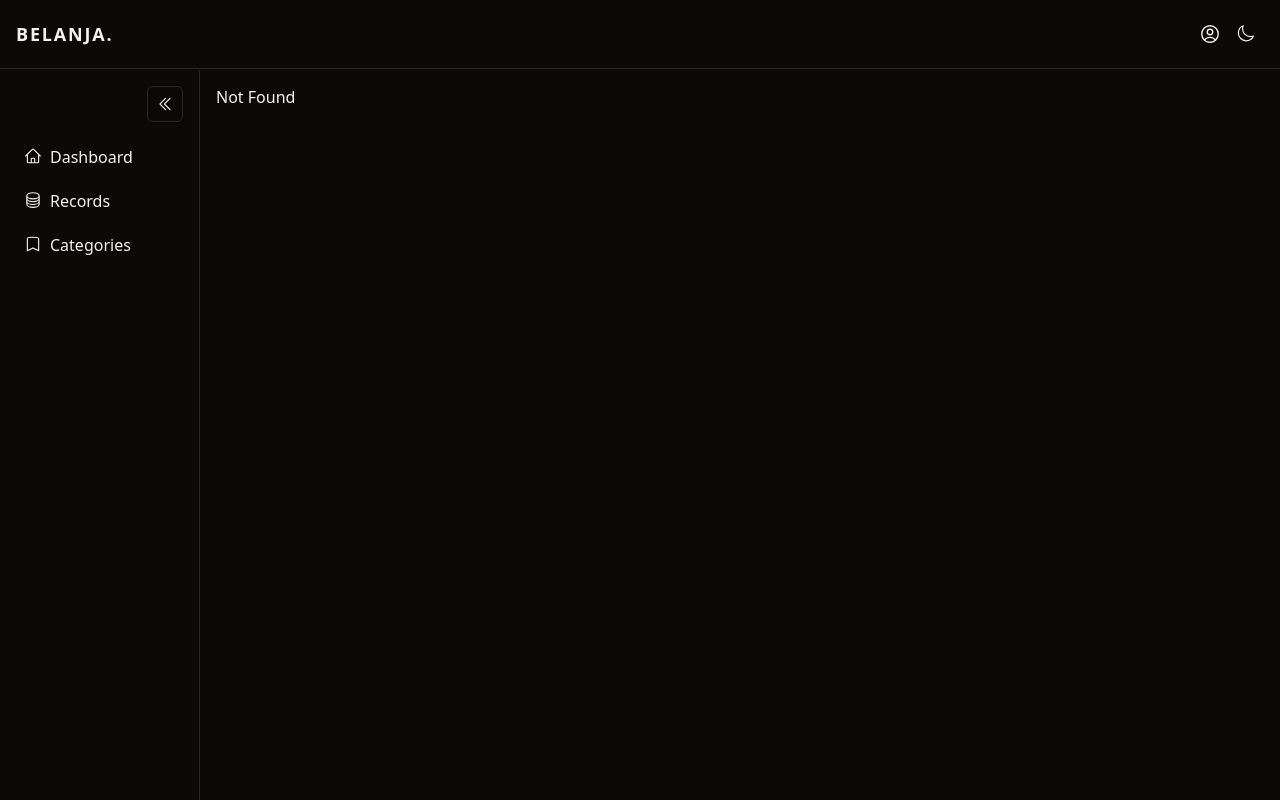
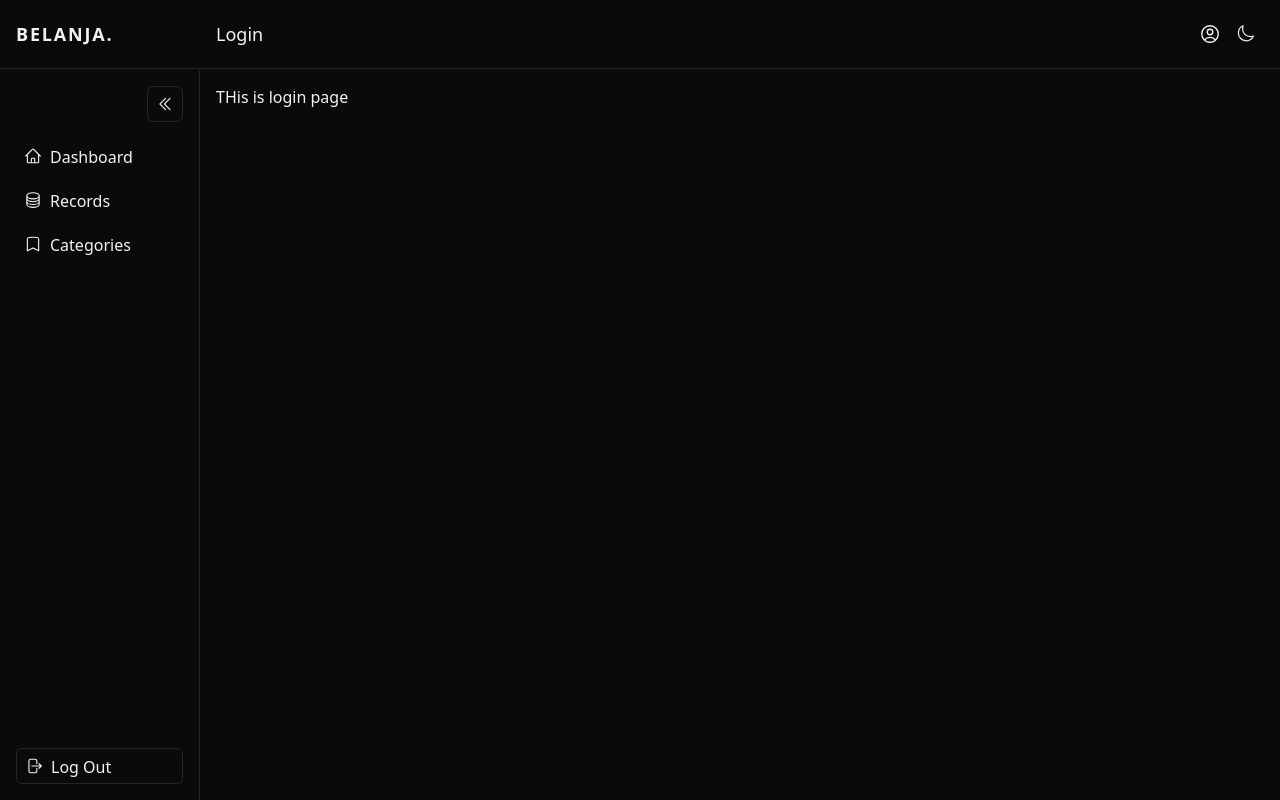
Before and after one commit to m-amirazmi/belanja, a React (Vite) app in the folder web-v02/: page /login in a window 1280 px wide. Before the commit this address had no page. Built offline with nearby package versions, Linux system fonts and the light colour scheme.

Commit message:
WEB | Add login button

```diff
--- a/web-v02/src/components/sidebar.tsx
+++ b/web-v02/src/components/sidebar.tsx
@@ -2,7 +2,11 @@ import { routes } from "@/lib/routes";
 import usePageStore from "@/store/page-store";
 import { Link } from "@tanstack/react-router";
 import { useState } from "react";
-import { HiChevronDoubleLeft, HiChevronDoubleRight } from "react-icons/hi2";
+import {
+  HiChevronDoubleLeft,
+  HiChevronDoubleRight,
+  HiArrowRightOnRectangle,
+} from "react-icons/hi2";
 import { Button } from "./ui/button";
 
 export default function Sidebar() {
@@ -20,8 +24,9 @@ export default function Sidebar() {
       }}
     >
       <div className="flex">
-        <button
-          className="ml-auto p-2 border rounded-md"
+        <Button
+          variant="outline"
+          className="ml-auto px-2 flex items-center gap-2 justify-start"
           onClick={handleToggleSidebar}
         >
           {openSidebar ? (
@@ -29,11 +34,12 @@ export default function Sidebar() {
           ) : (
             <HiChevronDoubleRight size={18} />
           )}
-        </button>
+        </Button>
       </div>
       <div className="flex gap-y-2 flex-col">
         {routes.map((i) => {
           const isCurrentPage = i.page === name;
+          if (i.isAuth) return;
           return (
             <Button
               key={i.path}
@@ -42,9 +48,7 @@ export default function Sidebar() {
               className={`px-2 flex items-center gap-2 justify-start ${isCurrentPage ? "bg-accent-foreground hover:bg-accent-foreground hover:text-accent" : "bg-background hover:bg-accent hover:text-accent-foreground hover:shadow-sm"}`}
             >
               <Link to={i.path} onClick={() => setPageName(i.page)}>
-                <div className="py-2">
-                  <i.icon size={18} />
-                </div>
+                <div className="py-2">{i.icon && <i.icon size={18} />}</div>
                 {openSidebar && (
                   <span className="mt-0.5 text-base">{i.page}</span>
                 )}
@@ -53,6 +57,18 @@ export default function Sidebar() {
           );
         })}
       </div>
+      <Button
+        asChild
+        variant="outline"
+        className="mt-auto px-2 flex items-center gap-2 justify-start"
+      >
+        <Link to="/login" onClick={() => setPageName("Login")}>
+          <div className="py-2">
+            <HiArrowRightOnRectangle size={18} />
+          </div>
+          {openSidebar && <span className="mt-0.5 text-base">Log Out</span>}
+        </Link>
+      </Button>
     </div>
   );
 }
--- a/web-v02/src/lib/routes.ts
+++ b/web-v02/src/lib/routes.ts
@@ -5,7 +5,18 @@ import {
 } from "react-icons/hi2";
 
 export const routes = [
-  { path: "/", page: "Dashboard", icon: HiOutlineHome },
-  { path: "/records", page: "Records", icon: HiOutlineCircleStack },
-  { path: "/categories", page: "Categories", icon: HiOutlineBookmark },
+  { isAuth: false, path: "/", page: "Dashboard", icon: HiOutlineHome },
+  {
+    isAuth: false,
+    path: "/records",
+    page: "Records",
+    icon: HiOutlineCircleStack,
+  },
+  {
+    isAuth: false,
+    path: "/categories",
+    page: "Categories",
+    icon: HiOutlineBookmark,
+  },
+  { isAuth: true, path: "/login", page: "Login", icon: HiOutlineBookmark },
 ];
--- a/web-v02/src/routeTree.gen.ts
+++ b/web-v02/src/routeTree.gen.ts
@@ -9,6 +9,7 @@ import { Route as rootRoute } from './routes/__root'
 // Create Virtual Routes
 
 const RecordsLazyImport = createFileRoute('/records')()
+const LoginLazyImport = createFileRoute('/login')()
 const CategoriesLazyImport = createFileRoute('/categories')()
 const AboutLazyImport = createFileRoute('/about')()
 const IndexLazyImport = createFileRoute('/')()
@@ -19,6 +20,11 @@ const RecordsLazyRoute = RecordsLazyImport.update({
   path: '/records',
   getParentRoute: () => rootRoute,
 } as any).lazy(() => import('./routes/records.lazy').then((d) => d.Route))
+
+const LoginLazyRoute = LoginLazyImport.update({
+  path: '/login',
+  getParentRoute: () => rootRoute,
+} as any).lazy(() => import('./routes/login.lazy').then((d) => d.Route))
 
 const CategoriesLazyRoute = CategoriesLazyImport.update({
   path: '/categories',
@@ -51,6 +57,10 @@ declare module '@tanstack/react-router' {
       preLoaderRoute: typeof CategoriesLazyImport
       parentRoute: typeof rootRoute
     }
+    '/login': {
+      preLoaderRoute: typeof LoginLazyImport
+      parentRoute: typeof rootRoute
+    }
     '/records': {
       preLoaderRoute: typeof RecordsLazyImport
       parentRoute: typeof rootRoute
@@ -64,5 +74,6 @@ export const routeTree = rootRoute.addChildren([
   IndexLazyRoute,
   AboutLazyRoute,
   CategoriesLazyRoute,
+  LoginLazyRoute,
   RecordsLazyRoute,
 ])
--- /dev/null
+++ b/web-v02/src/routes/login.lazy.tsx
@@ -0,0 +1,11 @@
+import useInitialPageName from "@/hooks/use-initial-page-name";
+import { createLazyFileRoute } from "@tanstack/react-router";
+
+export const Route = createLazyFileRoute("/login")({
+  component: Login,
+});
+
+function Login() {
+  useInitialPageName("Login");
+  return <div>THis is login page</div>;
+}
```
